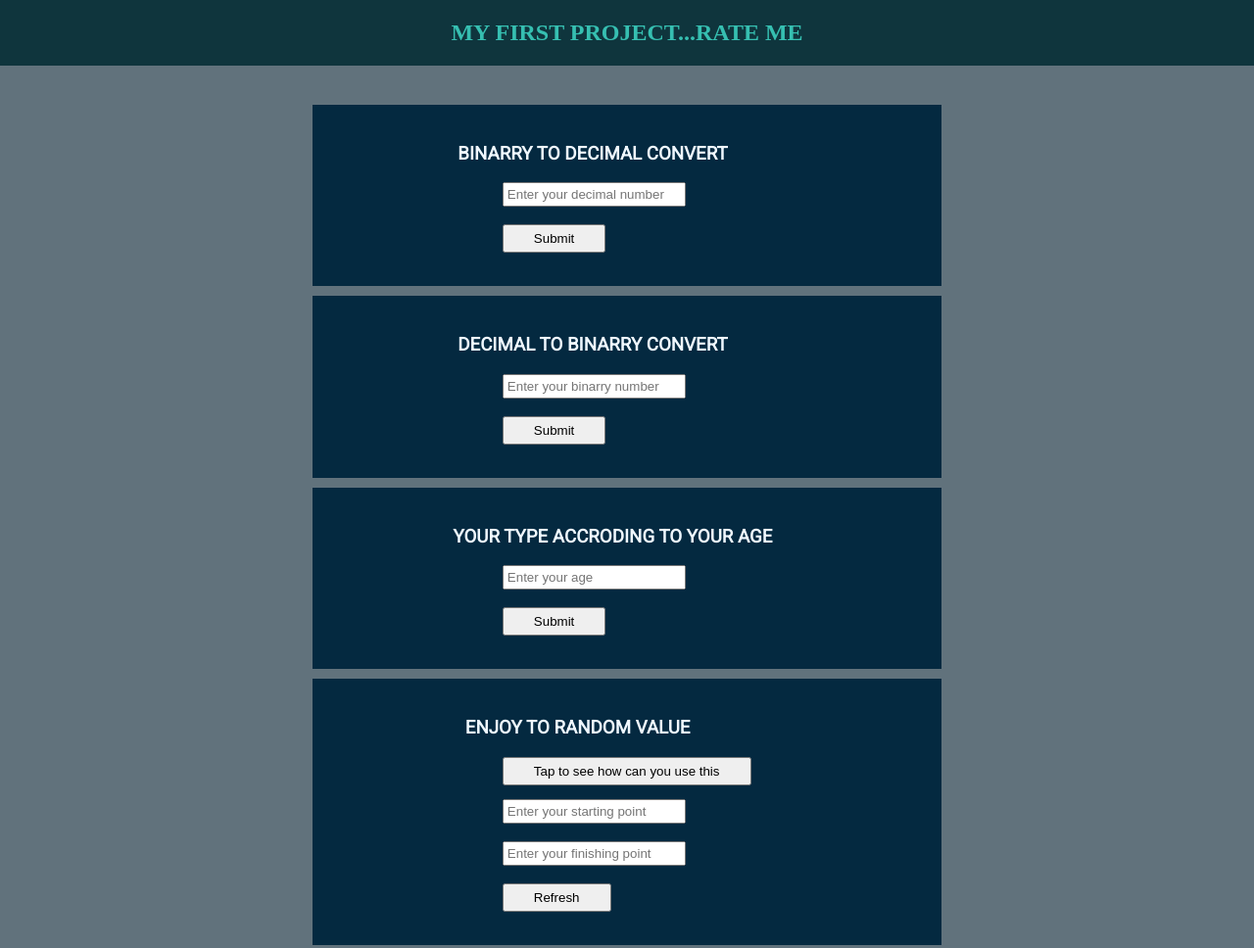
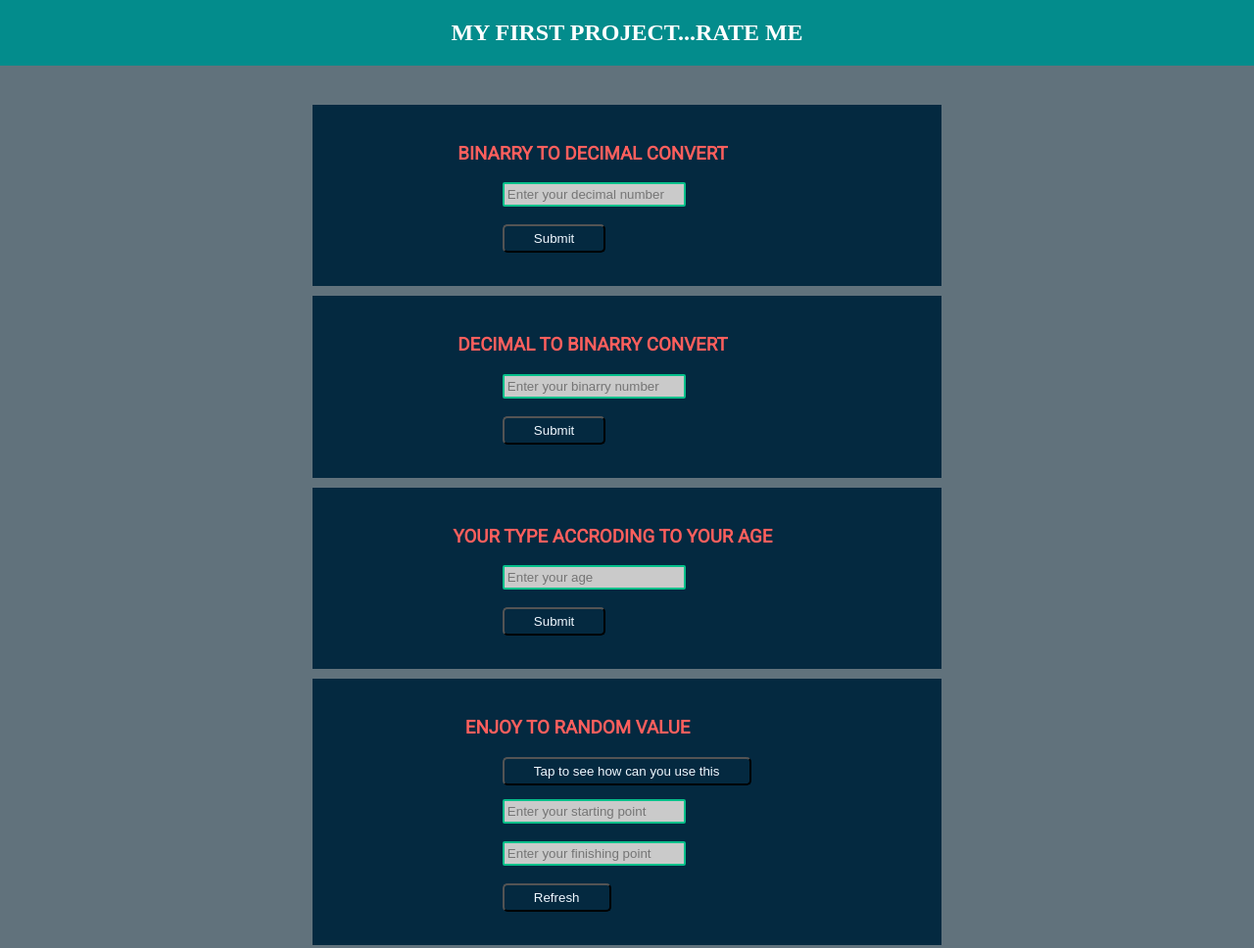
Before and after one commit to myfuturetarget/myfirstproject, a plain HTML site: page index.html in a window 1280 px wide. Shown: the top 968 px of the page at 98% size. Drawn offline with nearby package versions, Linux system fonts and the light colour scheme.

Commit message:
some modifide in style.css

```diff
--- a/css/style.css
+++ b/css/style.css
@@ -11,15 +11,15 @@ h1{
 }
 
 h2{
-  background: #0F353D;
+  background: #038C8C;
   padding: 20px ;
   margin:0;
   text-align: center;
-  color: #36BFB1;
+  color: #fff;
 }
 
 h3{
-  color: aliceblue;
+  color: #FF5F5D;
   font-family: 'Roboto', sans-serif;
   text-align: center;
 }
@@ -68,12 +68,24 @@ button{
   padding: 5px 30px;
   position: relative;
   left: 32%;
+  background: #042940;
+  color: aliceblue;
+    border-radius: 5px;
+}
+
+button:hover{
+  background: #04BF8A;
+  color: #042940;
+
 }
 
 input{
 padding: 3px;
 position: relative;
 left: 32%;
+  background: #CACACA;
+  border-radius: 2px;
+  border: 2px solid #04BF8A;
 }
 
 .random{
```
